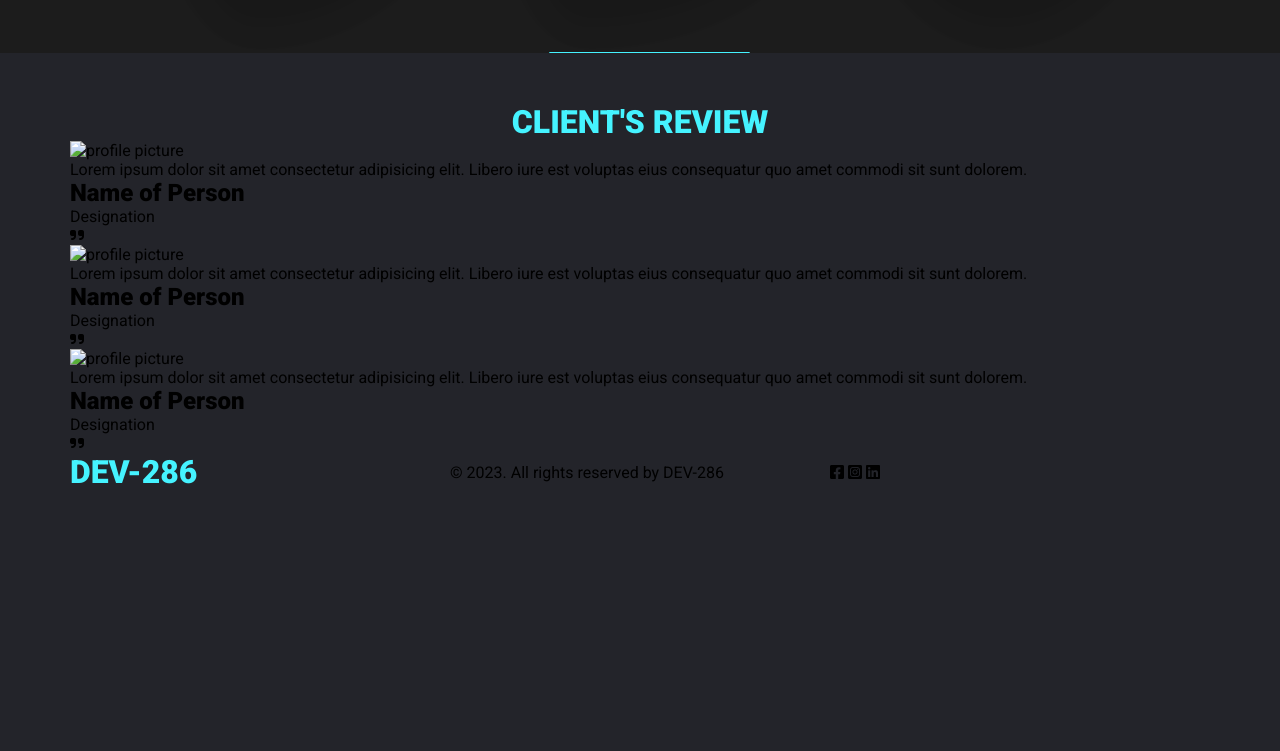
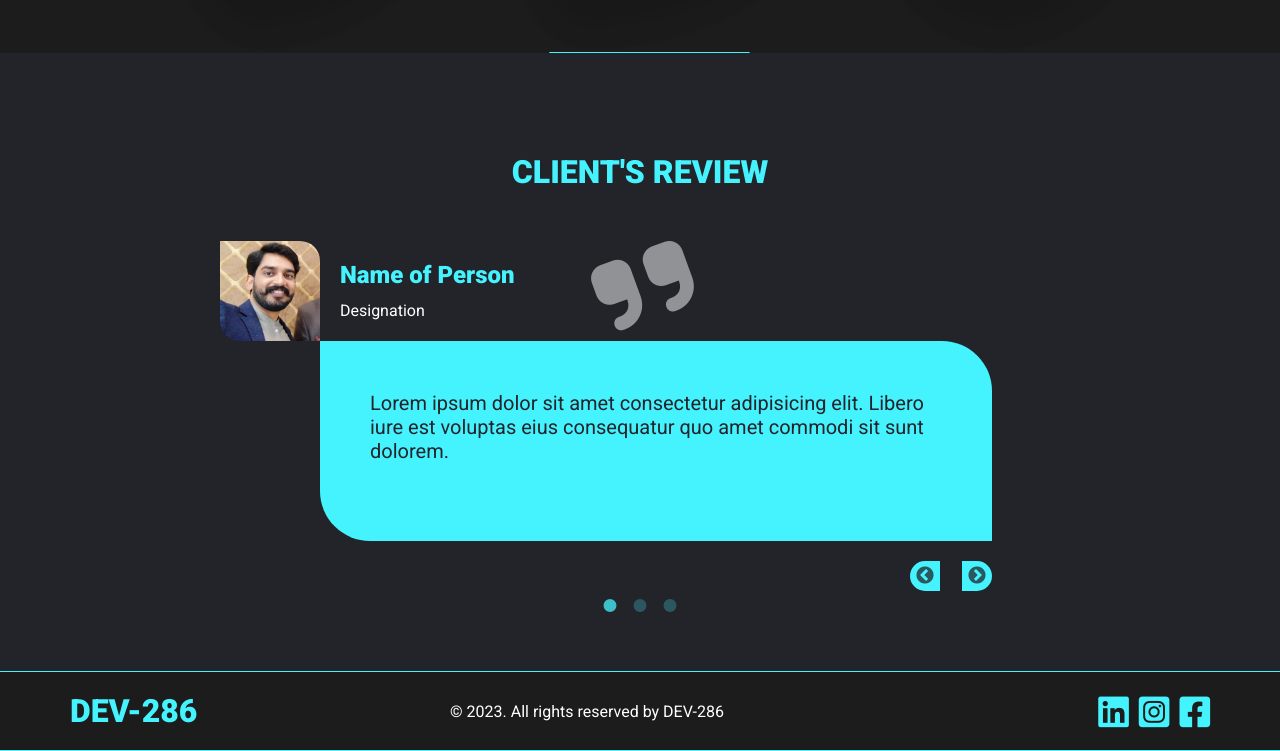
Before and after one commit to asadaa007/dualthemeportfolio, a plain HTML site: page index.html in a window 1280 px wide. Shown: the part 2398-3149 px from the top of the page. Before the commit the page ends 2889 px from the top, so only its background shows below. Drawn offline with nearby package versions, Linux system fonts and the light colour scheme.

Commit message:
Add files via upload

```diff
--- a/src/css/darktheme.css
+++ b/src/css/darktheme.css
@@ -346,10 +346,10 @@ body{
     height: 300px;
     transition: 0.5s ease-in-out;
     box-shadow:
-     inset 20px 20px 20px rgba(0,0,0,0.05),
-     25px 35px 20px rgba(0,0,0,0.05),
-     25px 30px 30px rgba(0,0,0,0.05),
-     inset -20px -20px 25px aqua;
+    inset 20px 20px 20px rgba(0,0,0,0.05),
+    25px 35px 20px rgba(0,0,0,0.05),
+    25px 30px 30px rgba(0,0,0,0.05),
+    inset -20px -20px 25px aqua;
 }
 
 .container-drop .drop::before{
@@ -455,3 +455,113 @@ body{
     /* opacity: .8; */
     border-radius: 10px;
 }
+
+/*---------- Testimonal Section ----------*/
+.testimonal-section{
+    padding: 50px 50px;
+    color: var(--text-white);
+}
+.slide-data{
+    position: relative;
+    padding:50px 100px;
+}
+.slide-data h2{
+    position: absolute;
+    top: 70px;
+    left: 220px;
+    color: var(--text-aqua);
+}
+.slide-data p:nth-child(4){
+    position: absolute;
+    top: 110px;
+    left: 220px;
+}
+.slide-data p:nth-child(2){
+    background-color: var(--bg-aqua);
+    color: var(--bg-dark);
+    font-size: 20px;
+    height: 200px;
+    width: 80%;
+    border-top-right-radius: 50px;
+    border-top-left-radius: 0;
+    border-bottom-right-radius: 0;
+    border-bottom-left-radius: 50px;
+    padding: 50px;
+    margin-left: 100px;
+    /* box-shadow: -5px 2px 12px -5px var(--bg-aqua); */
+}
+.slide-data i{
+    position: absolute;
+    top: 10%;
+    right: 45%;
+    font-size: 110px;
+    transform: rotate(-20deg);
+    opacity: 0.5;
+}
+.testimonal-section .slider-hero img{
+    position: relative;
+    border-top-right-radius: 20%;
+    border-bottom-left-radius: 20%;
+    /* box-shadow: -5px 2px 12px -5px var(--bg-aqua); */
+}
+
+.testimonal-section .slick-arrow{
+    background-color: var(--bg-aqua);
+    width: 30px;
+    height: 30px;
+}
+.testimonal-section .slick-arrow::before{
+    color: var(--bg-dark);
+}
+
+.slick-next {
+    position: absolute !important;
+	right: 168px;
+	bottom: 0;
+	border-top-right-radius: 50%;
+	border-bottom-right-radius: 50%;
+	top: auto;
+	transform: inherit;
+    z-index: 999;
+}
+.slick-prev {
+    position: absolute !important;
+	left: 790px;
+	bottom: 0;
+	border-top-left-radius: 50%;
+	border-bottom-left-radius: 50%;
+	top: auto;
+	transform: inherit;
+    z-index: 999;
+}
+
+.slick-dots li button::before{
+    color: var(--bg-aqua) !important;
+    font-size: 15px;
+}
+
+/*---------- Footer Section ----------*/
+.footer{
+    padding: 20px 50px;
+    border-top: 1px solid var(--bg-aqua);
+    border-bottom: 1px solid var(--bg-aqua);
+    background-color: var(--bg-light-gray);
+}
+.footer .brand a:hover{
+    color: var(--text-white);
+}
+.copyR p{
+    color: var(--text-white);
+}
+.copyR p:hover span{
+    color: var(--bg-aqua);
+}
+.social i{
+    float: right;
+    color: var(--text-aqua);
+    font-size: 35px;
+    padding-left: 10px;
+}
+.social i:hover{
+    color: var(--text-white);
+}
--- a/src/js/index.js
+++ b/src/js/index.js
@@ -1,3 +1,4 @@
+// Nav Bar Scroll Effect
 const navbar = document.querySelector('.nav-row');
 const navAnim = document.querySelector('.nav-menu');
 window.onscroll = () => {
@@ -9,3 +10,11 @@ window.onscroll = () => {
         navAnim.classList.remove("nav-menu2");
     }
 };
+
+// Testimonial
+
+
+$('.slider-hero').slick({
+    dots: true,
+    speed:600,
+});
```
Also changed, not shown: src/img/prof1.jpg (added), src/img/prof2.jpg (added).
